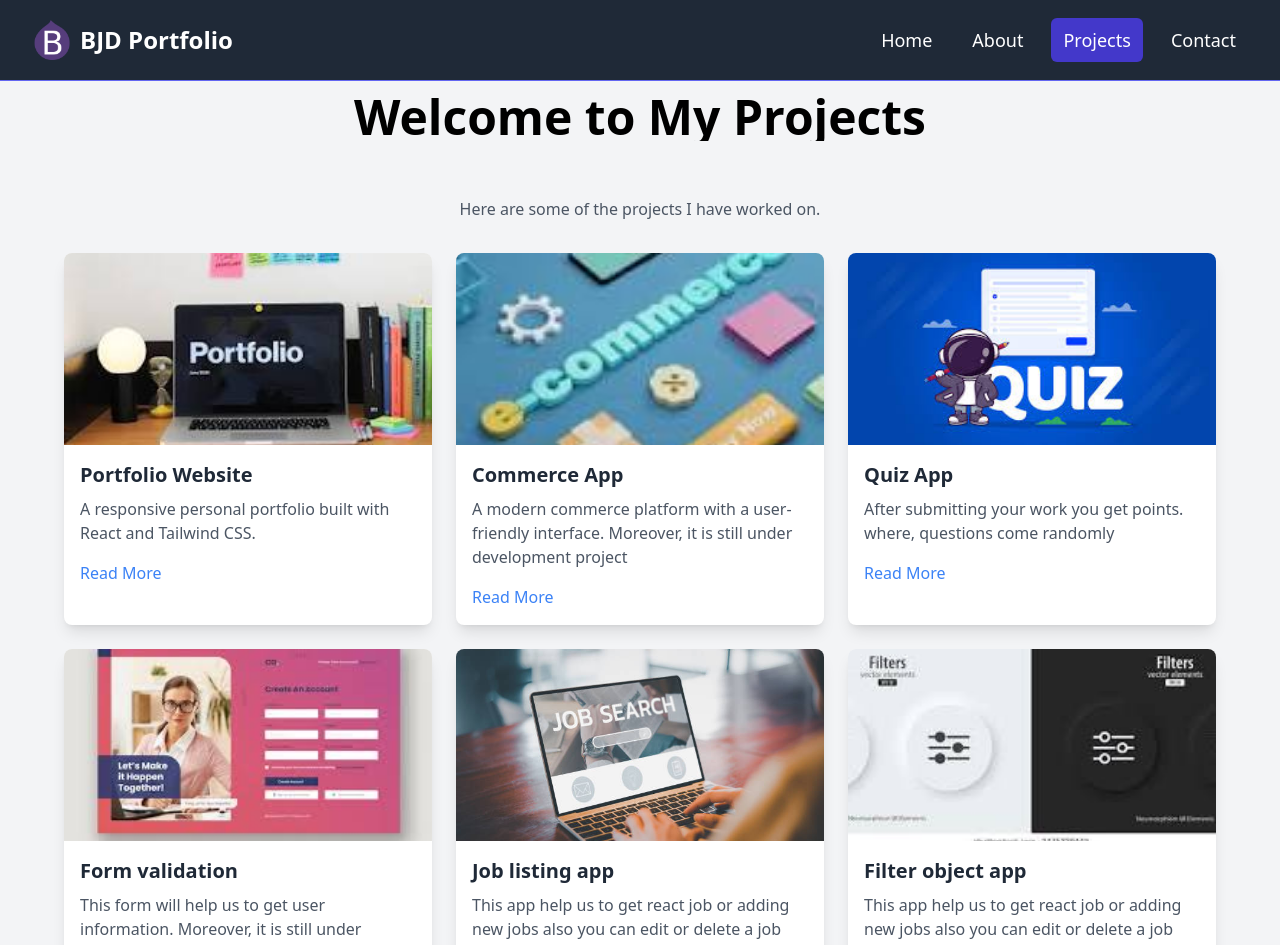
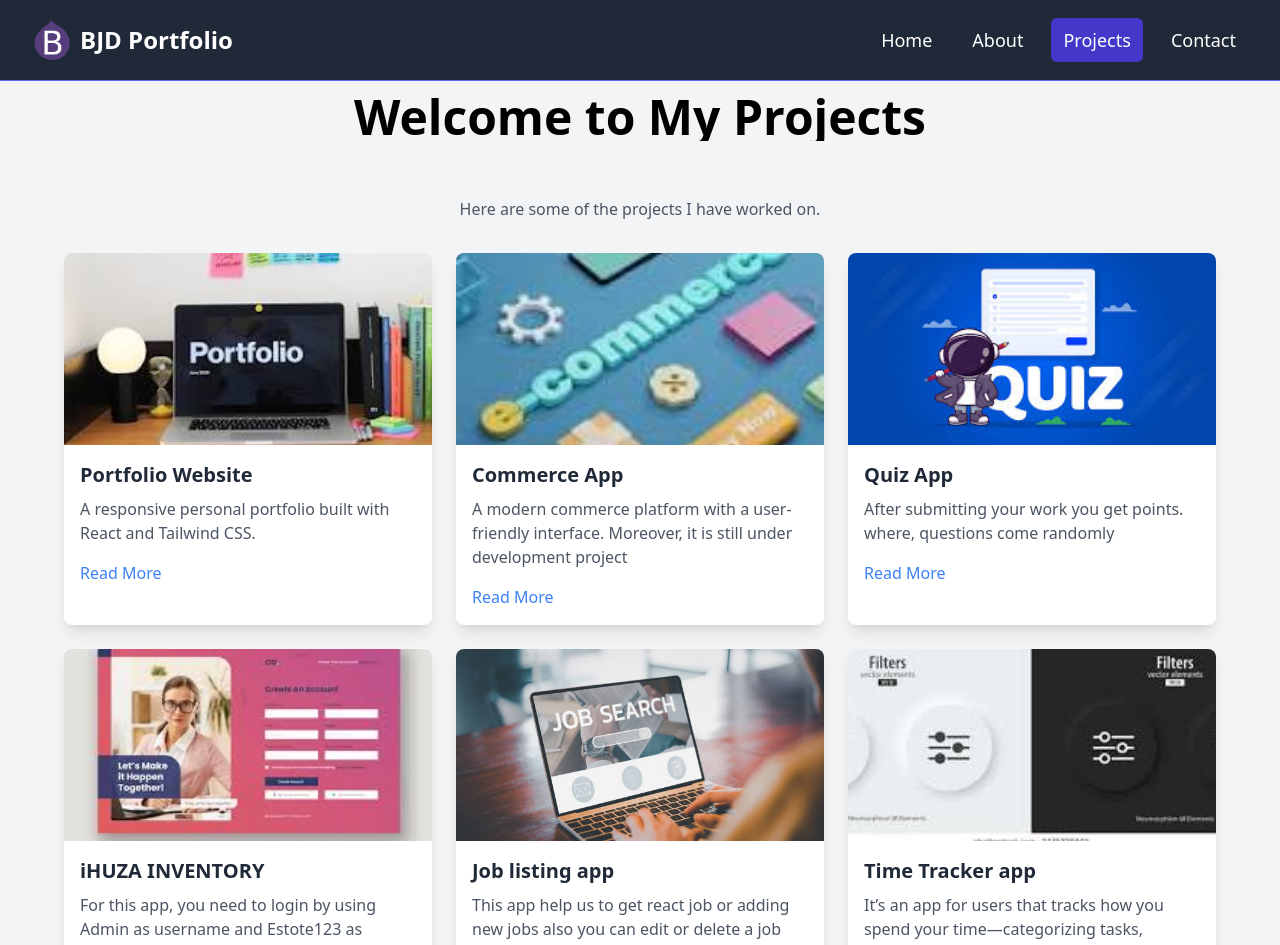
Before and after one commit to benidama/BJD-portfolio, a React (Vite) app: page /projects in a window 1280 px wide. Shown: the top 945 px of the page. Built offline with nearby package versions, Linux system fonts and the light colour scheme.

Commit message:
Adding new projects like time tracker and ihuza invertory

```diff
--- a/src/components/ProjectCard.jsx
+++ b/src/components/ProjectCard.jsx
@@ -29,11 +29,11 @@ const ProjectCard = () => {
       liveLink: "https://react-quiz-app-five-gamma.vercel.app/",
     },
     {
-      name: "Form validation",
+      name: "iHUZA INVENTORY",
       description:
-        "This form will help us to get user information. Moreover, it is still under development project",
+        "For this app, you need to login by using Admin as username and Estote123 as password",
       image: form,
-      liveLink: "https://benidama.github.io/Registration-form/",
+      liveLink: "https://i-huzo-invertory-solvit.vercel.app/login",
     },
     {
       name: "Job listing app",
@@ -43,11 +43,11 @@ const ProjectCard = () => {
       liveLink: "https://react-jobs-gray.vercel.app/",
     },
     {
-      name: "Filter object app",
+      name: "Time Tracker app",
       description:
-        "This app help us to get react job or adding new jobs also you can edit or delete a job",
+        "It’s an app for users that tracks how you spend your time—categorizing tasks, spotting distractions, and helping you build better work habits—while keeping all your data private and stored on your device.",
       image: filter,
-      liveLink: "https://benidama.github.io/Filfterobject/filer.html",
+      liveLink: "https://time-mgmt-tracker-solvit.vercel.app/",
     },
   ];
   return (
```
